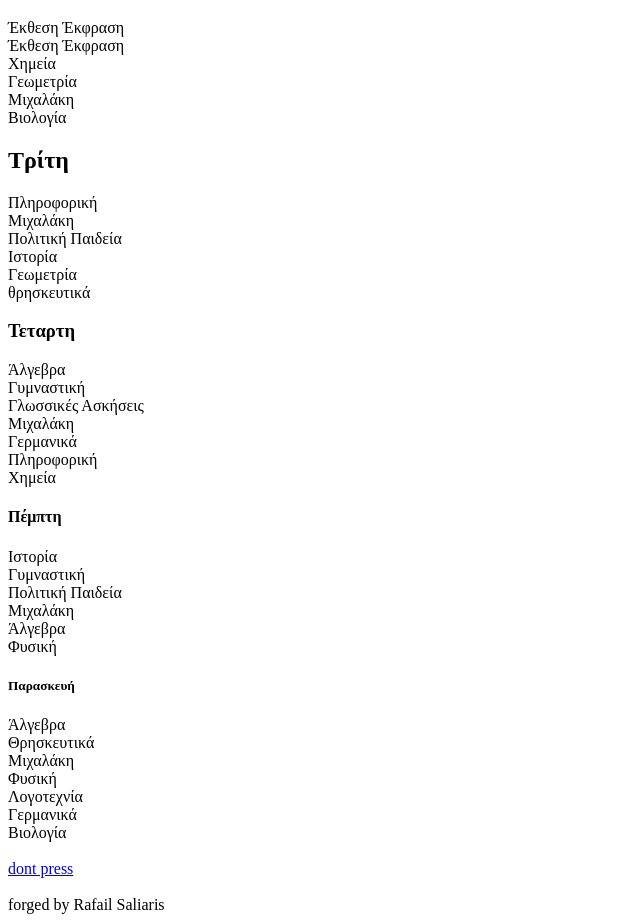
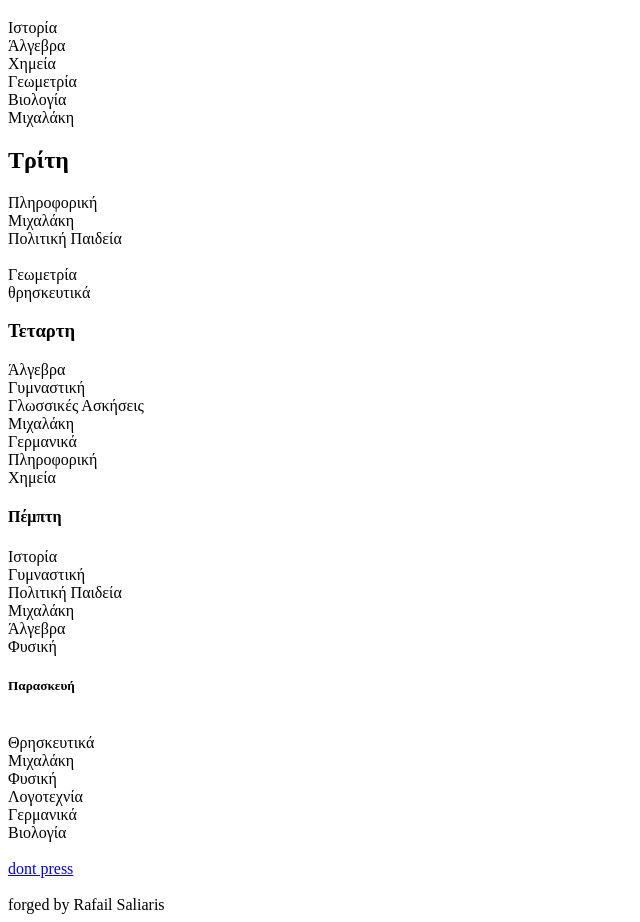
Before and after one commit to Rafatron/program.github.io, a plain HTML site: page index.html in a window 1280 px wide. Shown: the part 61-983 px from the top of the page, without its empty margins (0-640 px from the left). Drawn offline with Linux system fonts and the light colour scheme.

Commit message:
Update index.html

```diff
--- a/index.html
+++ b/index.html
@@ -10,10 +10,10 @@
 <body>
 
 <h1>Δευτέρα</h1>
-<p1>Έκθεση Έκφραση<br>Έκθεση Έκφραση<br>Χημεία<br>Γεωμετρία<br>Μιχαλάκη<br>Βιολογία</p1>
+<p1>Ιστορία<br>Άλγεβρα<br>Χημεία<br>Γεωμετρία<br>Βιολογία<br>Μιχαλάκη</p1>
 
 <h2>Τρίτη</h2>
-<p2>Πληροφορική<br>Μιχαλάκη<br>Πολιτική Παιδεία<br>Ιστορία<br>Γεωμετρία<br>θρησκευτικά</p2>
+<p2>Πληροφορική<br>Μιχαλάκη<br>Πολιτική Παιδεία<br><br>Γεωμετρία<br>θρησκευτικά</p2>
 
 <h3>Τεταρτη</h3>
 <p3>Άλγεβρα<br>Γυμναστική<br>Γλωσσικές Ασκήσεις<br>Μιχαλάκη<br>Γερμανικά<br>Πληροφορική<br>Χημεία</p3>
@@ -22,7 +22,7 @@
 <p4>Ιστορία<br>Γυμναστική<br>Πολιτική Παιδεία<br>Μιχαλάκη<br>Άλγεβρα<br>Φυσική</p4>
 
 <h5>Παρασκευή</h5>
-<p5>Άλγεβρα<br>Θρησκευτικά<br>Μιχαλάκη<br>Φυσική<br>Λογοτεχνία<br>Γερμανικά<br>Βιολογία</p5>
+<p5><br>Θρησκευτικά<br>Μιχαλάκη<br>Φυσική<br>Λογοτεχνία<br>Γερμανικά<br>Βιολογία</p5>
 
 <br><br><a href="works.html">dont press</a>
 <br><br><p6>forged by Rafail Saliaris</p6>
```
